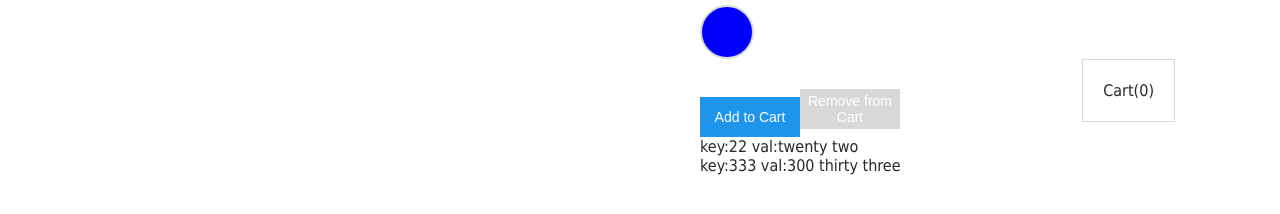
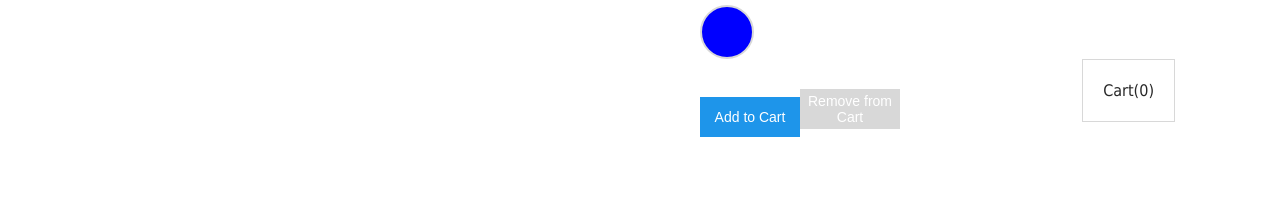
Before and after one commit to AgSmith95/vue3_mastery, a plain HTML site: page index.html in a window 1280 px wide. Shown: the part 550-764 px from the top of the page. Drawn offline with nearby package versions, Linux system fonts and the light colour scheme.

Commit message:
commented out test lines

```diff
--- a/index.html
+++ b/index.html
@@ -58,10 +58,10 @@
                         <p>Cart({{ cartSize }})</p>
                     </div>
 
-                    <div v-for="(val, key) in test"
+                    <!--div v-for="(val, key) in test"
                         :id="key">
                         key:{{ key }} val:{{ val }}
-                    </div>
+                    </div-->
                 </div>
             </div>
         </div>
--- a/main.js
+++ b/main.js
@@ -32,11 +32,10 @@ const app = Vue.createApp({
             currentVariant: null,
             sizes: ["XS", "S", "M", "L", "XL", "XXL", "XXXL"],
             cart: Vue.reactive([])
-            ,
-            test: {
+            /*,test: {
                 22: "twenty two",
                 333: "300 thirty three"
-            }
+            }*/
         }
     },
 
```
